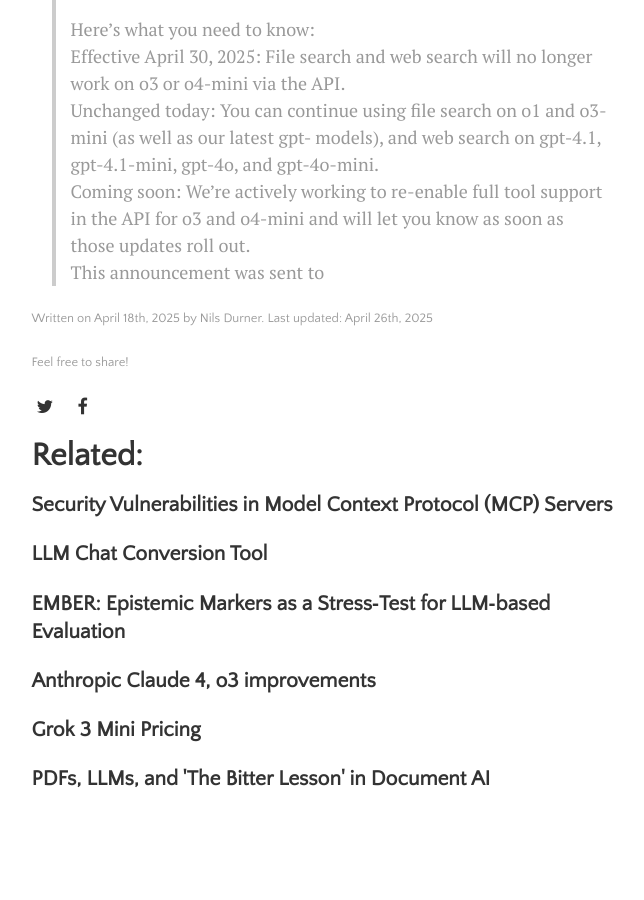
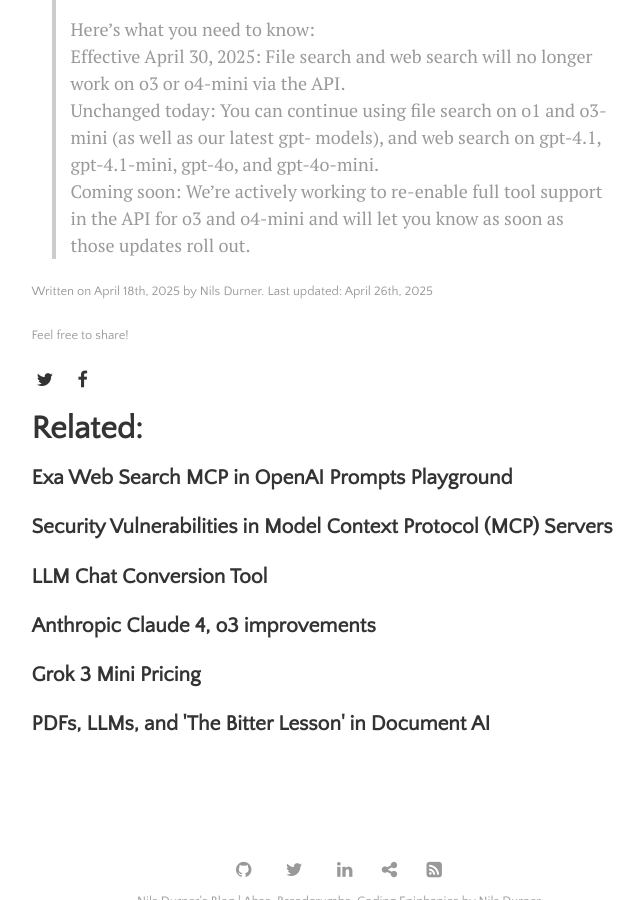
Before and after one commit to ndurner/ndurner.github.io, a Jekyll site: the page built from _posts/2025-04-18-web-search-o3.md, in a window 1280 px wide and 900 px high, scrolled down 2039 px. Shown: the whole window, without its empty margins (301-945 px from the left). Built offline with Jekyll 4.4.1, drawn with Linux system fonts in a browser that asks for light colours; some of the changed lines change nothing that is shown.

Commit message:
new post

```diff
--- a/_posts/2025-04-18-web-search-o3.md
+++ b/_posts/2025-04-18-web-search-o3.md
@@ -2,7 +2,7 @@
 layout: post
 title: "OpenAI Web Search, o3 API"
 date: 2025-04-18
-tags: ["llm", "o1", "openai", "oai_chat"]
+tags: ["llm", "o1", "openai", "oai_chat", "web-search"]
 last_updated: 2025-04-26
 author: "Nils Durner"
 categories: [journal]
@@ -44,4 +44,3 @@
 > Effective April 30, 2025: File search and web search will no longer work on o3 or o4-mini via the API.
 > Unchanged today: You can continue using file search on o1 and o3-mini (as well as our latest gpt- models), and web search on gpt-4.1, gpt-4.1-mini, gpt-4o, and gpt-4o-mini.
 > Coming soon: We’re actively working to re-enable full tool support in the API for o3 and o4-mini and will let you know as soon as those updates roll out.
-This announcement was sent to
--- /dev/null
+++ b/_posts/2025-05-29-exa-mcp-web-search-playground.md
@@ -0,0 +1,64 @@
+---
+layout: post
+title: "Exa Web Search MCP in OpenAI Prompts Playground"
+description: "Learn how to integrate Exa's web search capabilities into OpenAI Prompts Playground using MCP, including setup instructions, cost analysis, and optimization tips for GPT-4.1 and o4-mini models."
+date: 2025-05-29
+tags: ["llm", "openai", "exa", "web-search", "mcp", "o1"]
+last_updated: 2025-04-29
+author: "Nils Durner"
+categories: [journal]
+---
+
+Web Search in the OpenAI Prompts Playground remains [restricted for some models and disabled for others](web-search_o3). With the addition of MCP support however, users may add other Web Search providers, e.g. [Exa](https://exa.ai). Exa's (remote) MCP server does not support the complete functionality of the Exa API, but setup is straightforward:
+1. [Sign up](https://dashboard.exa.ai/)
+2. [Retrieve API key](https://dashboard.exa.ai/api-keys)
+3. Add to the OpenAI Prompts Playground
+    1. Click ➕ in the Tools row
+    2. Select "MCP Server"
+    3. Select "+ Add new"
+    4. Paste this into the URL field: https://mcp.exa.ai/mcp?exaApiKey=
+    5. Paste the Exa API key at the end of the URL, so it looks like this: https://mcp.exa.ai/mcp?exaApiKey=d75...
+    6. Label: Exa
+    7. Authentication: none
+    8. Hit "Connect"
+    9. In the following popup window, click "Add"
+
+Core and center is the tool `web_search_exa` that is then available to the LLMs. Another tool added is `crawling` which retrieves URL content. Because `web_search_exa` will always return not just URLs for search results but also the full plaintext of these pages, `crawling` would not be necessary - but o4-mini by default calls it anyway.
+
+## Putting Exa to the test
+The OpenAI hosted `web_search` tool cannot figure out where I work. In contrast, ChatGPT 4o does figure it out. With the Exa MCP added to the OpenAI Prompts Playground, 4o-mini does as well - after 5 tool calls:
+> 🧔🏻‍♂️ Where does Nils Durner work?
+🤖 Nils Durner is a Principal Software Engineer at Namirial.
+
+It doesn't quite work with GPT-4.1 yet, though:
+> 🧔🏻‍♂️ Where does Nils Durner work?
+🤖 Nils Durner is an accomplished software engineer with interests [...] **The website does not specify a particular company's name as his current employer** [...] If you need more detail about a specific company or a more formal workplace affiliation, I can investigate further or check his LinkedIn profile. Would you like me to do that?
+🧔🏻‍♂️ Yes
+🤖 **I was unable** to locate a direct LinkedIn company page or explicit current employer
+
+The reason for this failure is that GPT-4.1 rewrote the initial `web_search_exa` search query to "Nils Durner current workplace" and then used the Exa `linkedin_search` tool - which is, per the documentation, only suitable for company pages. GPT-4.1 seems thus mislead by the only minimal documentation provided by the Exa MCP - which does not sufficiently explain how to call it properly.
+
+## GPT-4.1 Developer Prompt
+The following developer/system prompt helps GPT-4.1 use the `web_search_exa` tool effectively:
+> The web_search_exa tool accepts user questions verbatim as the \"query\" parameter, so avoid pre-processing or shortening.
+
+Result:
+> 🧔🏻‍♂️ Where does Nils Durner work?
+🤖 Nils Durner is currently a Principal Software Engineer at Namirial. This information is corroborated by his recent LinkedIn activity [...]
+
+## o4-mini Developer Prompt
+Use with o4-mini can likewise be optimized: using the following system/developer prompt makes o4-mini use only 2 `web_search_exa` calls instead of 5 mixed calls that involve `crawling`:
+> 🧔🏻‍♂️ Where does Nils Durner work?
+🤖 Nils Durner is a Principal Software Engineer at Namirial.
+
+Special about this setup: o4-mini will use search result content in its Reasoning process, resulting in a poor man's ~Deep~ Shallow Research implementation.
+
+![OpenAI Prompts Playground with Exa MCP](assets/img/exa-mcp-openai-playground)
+
+## Costs
+The naive o4-mini test without developer prompt cost 3.4¢ (US) for Exa services, in addition to OpenAI use. Exa costs with the improved prompts were 1¢ with GPT-4.1 and 2¢ with o4-mini.
+
+## Optimization potential
+* If Exa was set up as described above, the OpenAI Prompts Playground will ask for approval for each MCP invocation. This can be turned off in the last popup of the setup procedure (item 3.9) by switching the "Approval" field from "Always" to "None".
+* The Exa MCP server does not include the full functionality of the Exa API, like date ranges, more than 10 results, or allowed/disallowed domains. The source code of the Exa MCP server is [published on Github](https://github.com/exa-labs/exa-mcp-server/) though, so should be extensible for private deployments.
+* Using the full page content (though in plaintext) as an input to the LLMs can be expensive in input tokens used. Two options in the Exa API cater to that: the possibility to disable returning full page content and returning AI-generated summaries instead. I haven't tried either, though.
```
Also changed, not shown: assets/img/exa-mcp-openai-playground.jpg (added).
